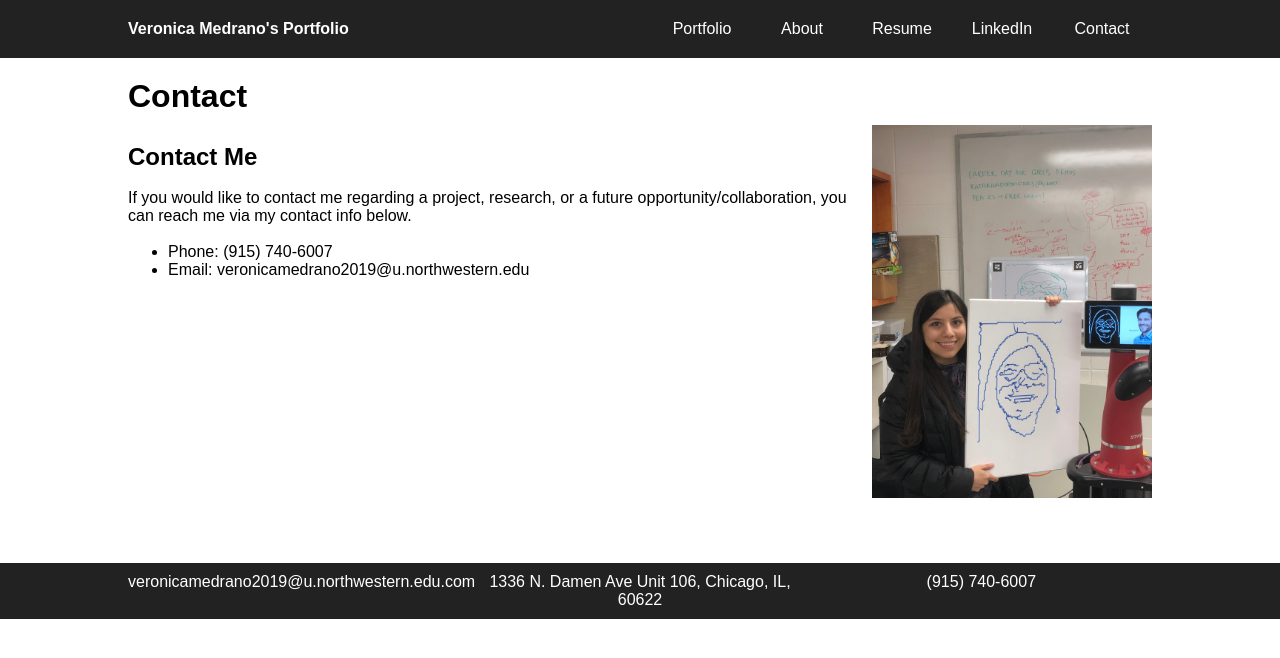
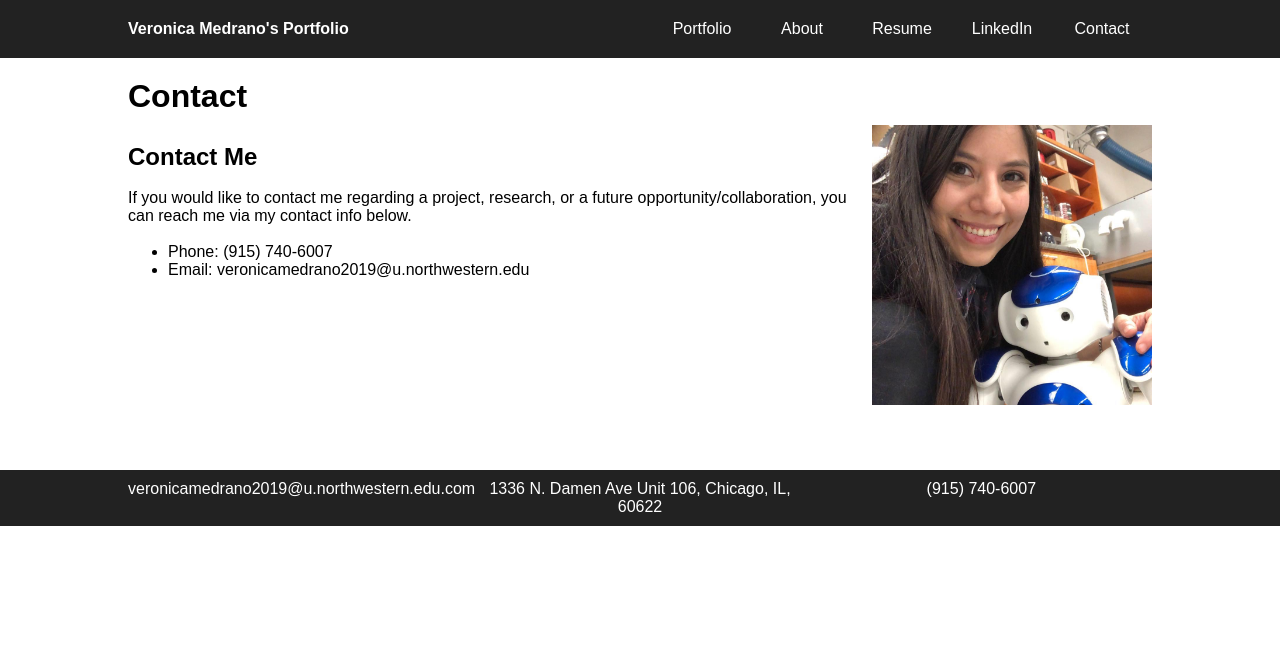
Before and after one commit to vnoelifant/vnoelifant.github.io, a Jekyll site: the page built from contact.md, in a window 1280 px wide. Shown: the top 658 px of the page. Built offline with Jekyll 4.4.1, drawn with Linux system fonts in a browser that asks for light colours; nearby versions of some CDN libraries; our own code applies the rules of GitHub Pages for plain Markdown files.

Commit message:
pic update

```diff
--- a/contact.md
+++ b/contact.md
@@ -2,7 +2,7 @@
 layout: contact
 path: /contact
 url: index.html
-image: /public/images/RonnieSawyer.jpg
+image: /public/images/ronnie.jpg
 ---
 
 ## Contact Me
```
Also changed, not shown: about.md (+1 -1 lines).
